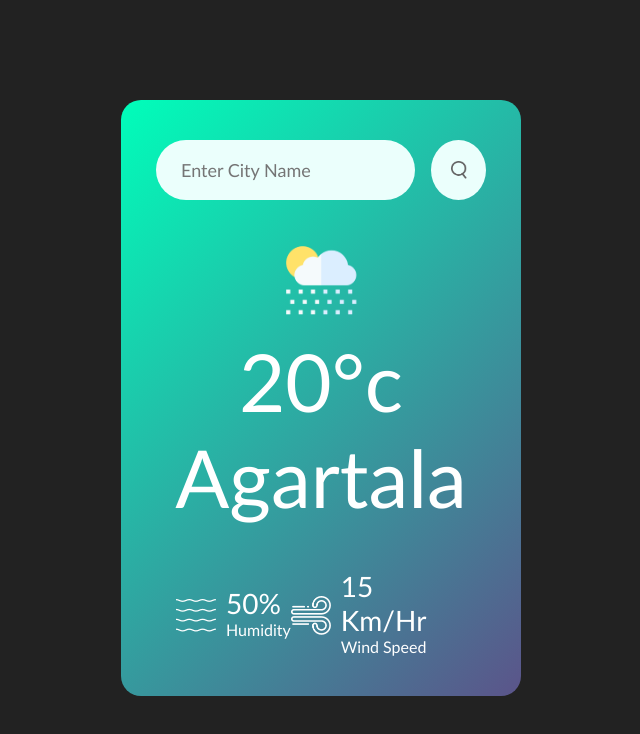
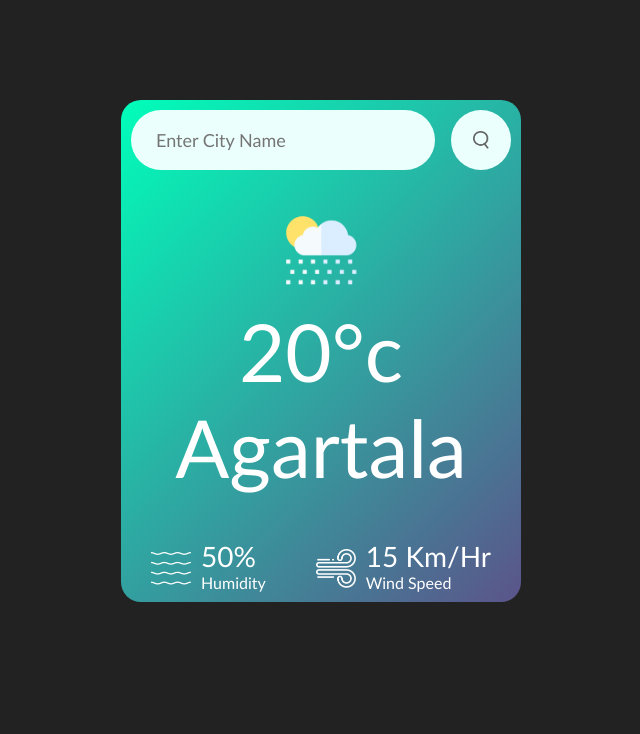
Before and after one commit to ArchismanBhaumik/weather-app, a plain HTML site: page index.html in a window 1280 px wide. Shown: the whole page, without its empty margins (319-959 px from the left). Drawn offline with Linux system fonts and the light colour scheme.

Commit message:
search-btn

```diff
--- a/style.css
+++ b/style.css
@@ -15,7 +15,7 @@ body {
     color:#fff;
     margin: 100px auto ;
     border-radius:20px;
-    padding: 40px 35px;
+    padding: 10px 10px;
     text-align: center;
 }
 .search {
@@ -46,7 +46,7 @@ body {
     height: 60px;
     cursor: pointer; */
 
-    border: 0;
+            border: 0;
             outline: 0;
             background: #ebfffc;
             border-radius: 50%;
```
